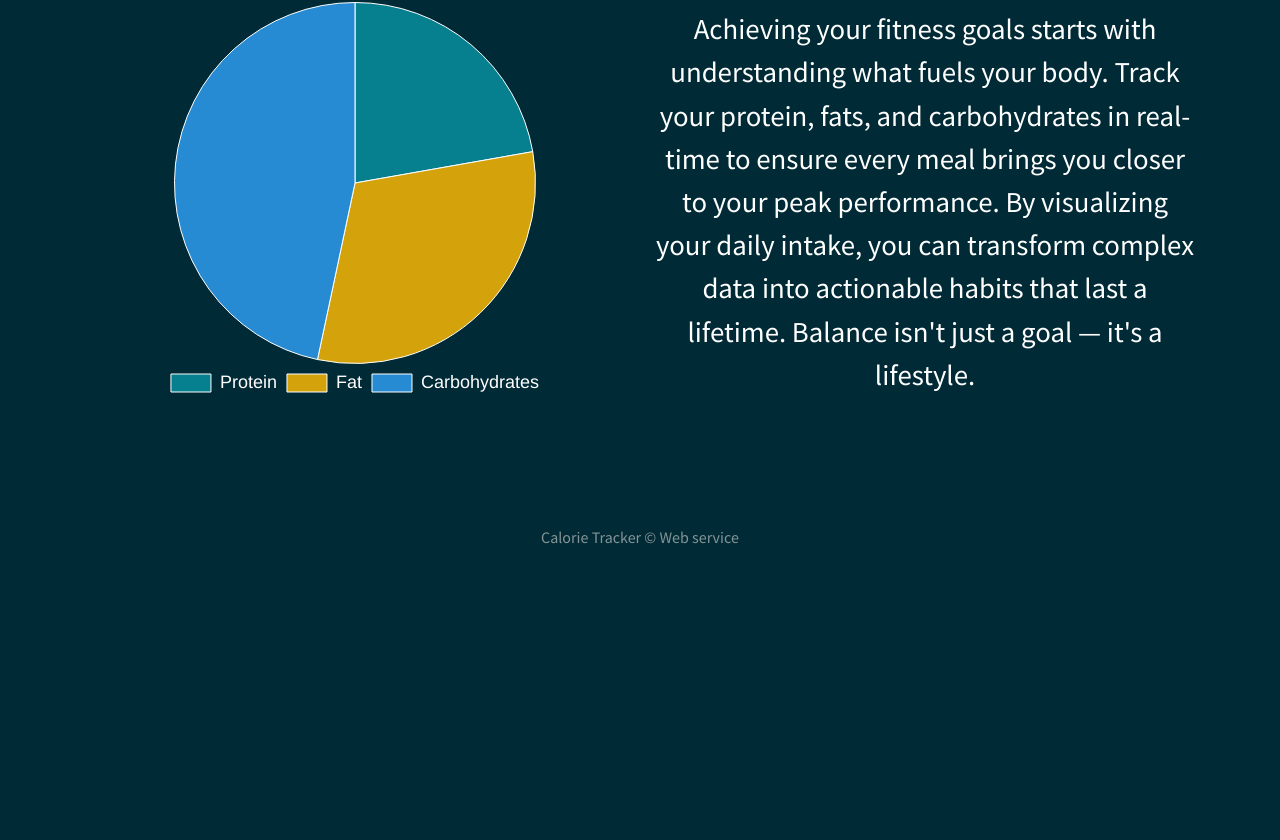
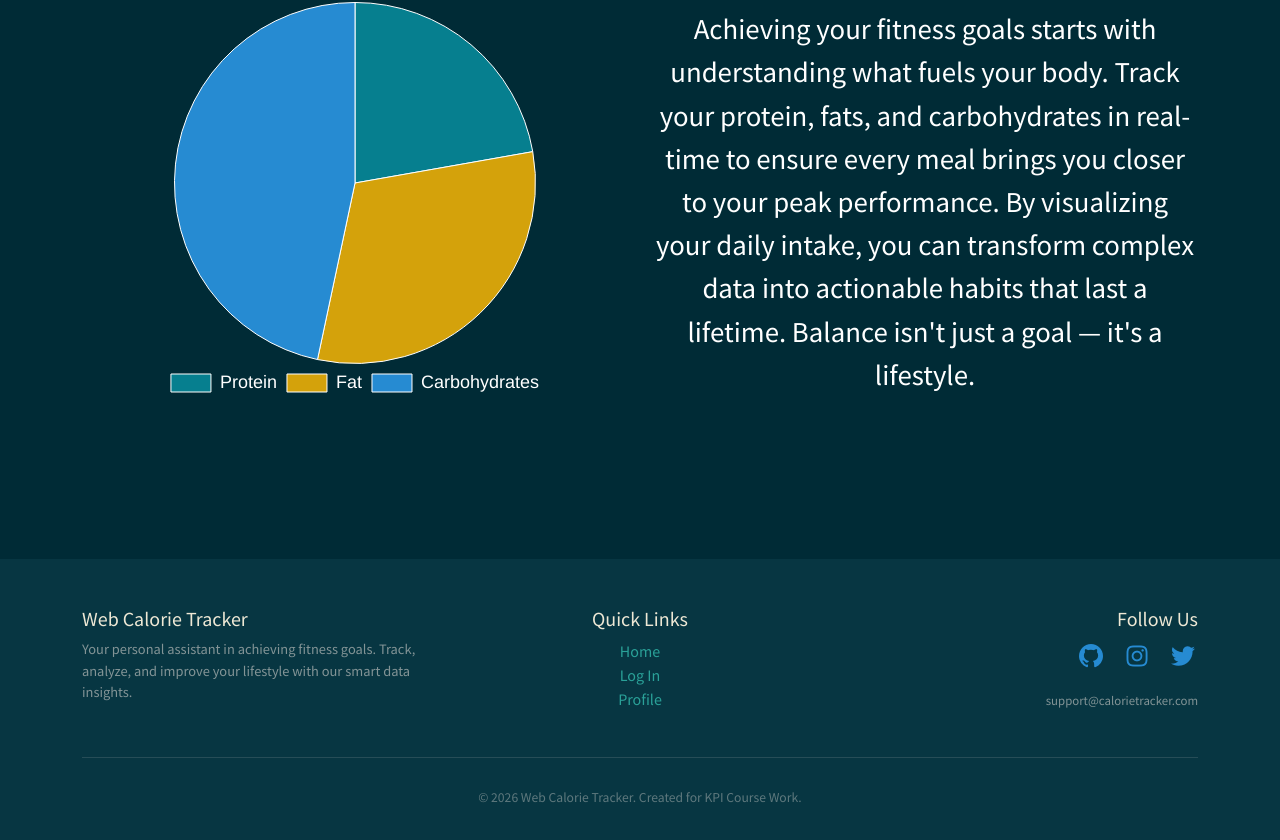
Before and after one commit to VDrogobytskyy/KPI-WEB-CW, a React (Create React App) app in the folder frontend/: page / in a window 1280 px wide. Shown: the part 1335-2175 px from the top of the page. Before the commit the page ends 1900 px from the top, so only its background shows below. Built offline with nearby package versions, Linux system fonts and the light colour scheme.

Commit message:
footer upgrade, main page ready, without functionalitty

```diff
--- a/frontend/src/components/Footer.js
+++ b/frontend/src/components/Footer.js
@@ -1,16 +1,48 @@
-import React from 'react'
-import { Container, Row, Col } from 'react-bootstrap'
+import React from 'react';
+import { Container, Row, Col } from 'react-bootstrap';
 
 function Footer() {
   return (
-    <footer>
-      <Container>
+    <footer style={{ backgroundColor: '#073642', color: '#839496', marginTop: '50px' }}>
+      <Container className="py-5">
         <Row>
-            <Col className="text-center py-3">Calorie Tracker &copy; Web service</Col>
+          <Col md={4} className="mb-3 mb-md-0">
+            <h5 style={{ color: '#eee8d5' }}>Web Calorie Tracker</h5>
+            <p style={{ fontSize: '0.9rem' }}>
+              Your personal assistant in achieving fitness goals. Track, analyze, and improve your lifestyle with our smart data insights.
+            </p>
+          </Col>
+
+          <Col md={4} className="mb-md-0 text-md-center">
+            <h5 style={{ color: '#eee8d5' }}>Quick Links</h5>
+            <ul className="list-unstyled">
+              <li><a href="/" style={{ color: '#2aa198', textDecoration: 'none' }}>Home</a></li>
+              <li><a href="/login" style={{ color: '#2aa198', textDecoration: 'none' }}>Log In</a></li>
+              <li><a href="/profile" style={{ color: '#2aa198', textDecoration: 'none' }}>Profile</a></li>
+            </ul>
+          </Col>
+
+          <Col md={4} className="text-md-end">
+            <h5 style={{ color: '#eee8d5' }}>Follow Us</h5>
+            <div className="fs-4 mb-3">
+              <a href="#" className="me-3" style={{ color: '#268bd2' }}><i className="fab fa-github"></i></a>
+              <a href="#" className="me-3" style={{ color: '#268bd2' }}><i className="fab fa-instagram"></i></a>
+              <a href="#" style={{ color: '#268bd2' }}><i className="fab fa-twitter"></i></a>
+            </div>
+            <p style={{ fontSize: '0.8rem' }}>support@calorietracker.com</p>
+          </Col>
+        </Row>
+
+        <hr style={{ backgroundColor: '#586e75', margin: '30px 0' }} />
+
+        <Row>
+          <Col className="text-center" style={{ fontSize: '0.85rem', opacity: 0.7 }}>
+            &copy; {new Date().getFullYear()} Web Calorie Tracker. Created for KPI Course Work.
+          </Col>
         </Row>
       </Container>
     </footer>
-  )
+  );
 }
 
-export default Footer
+export default Footer;
```
